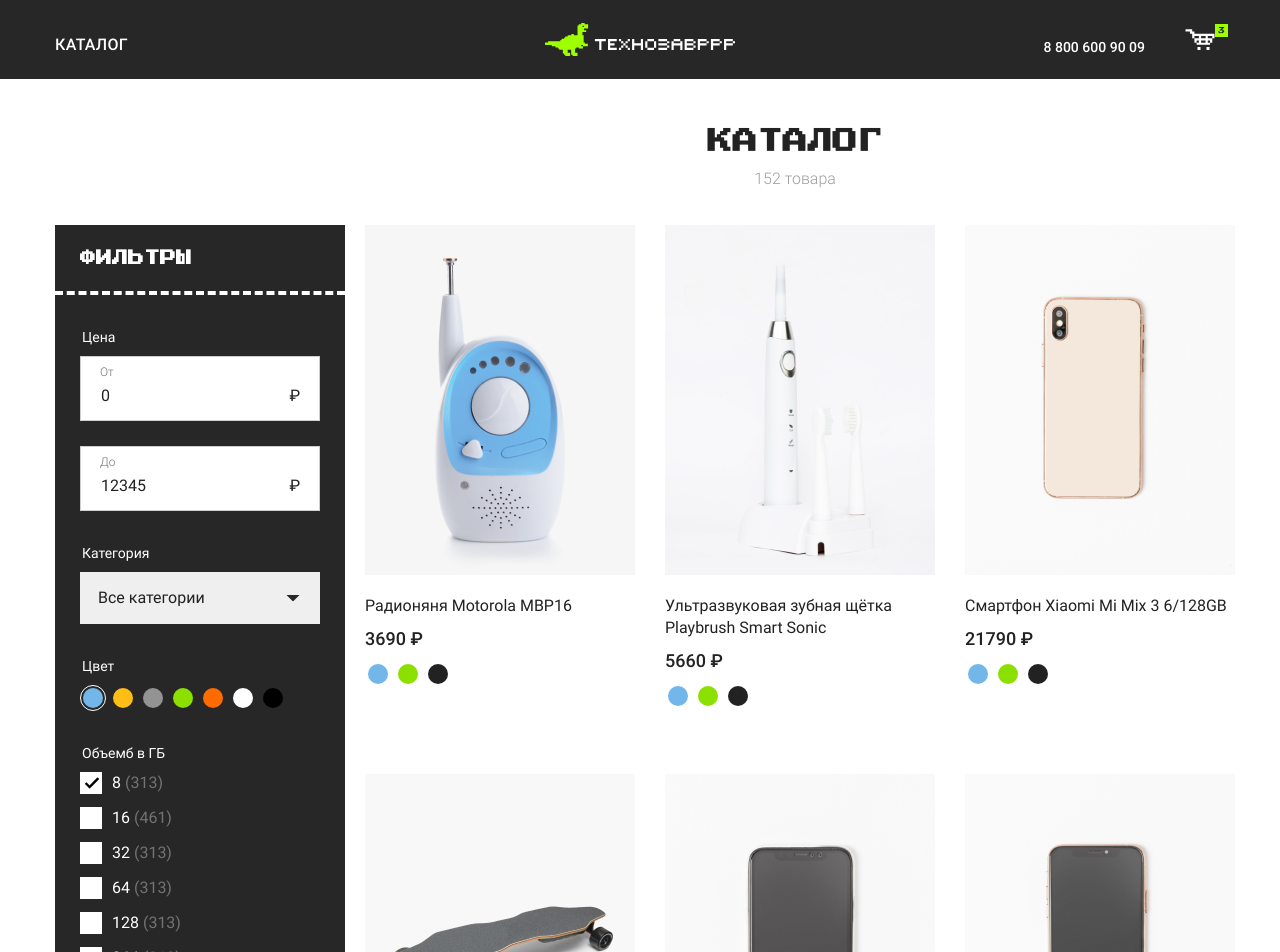
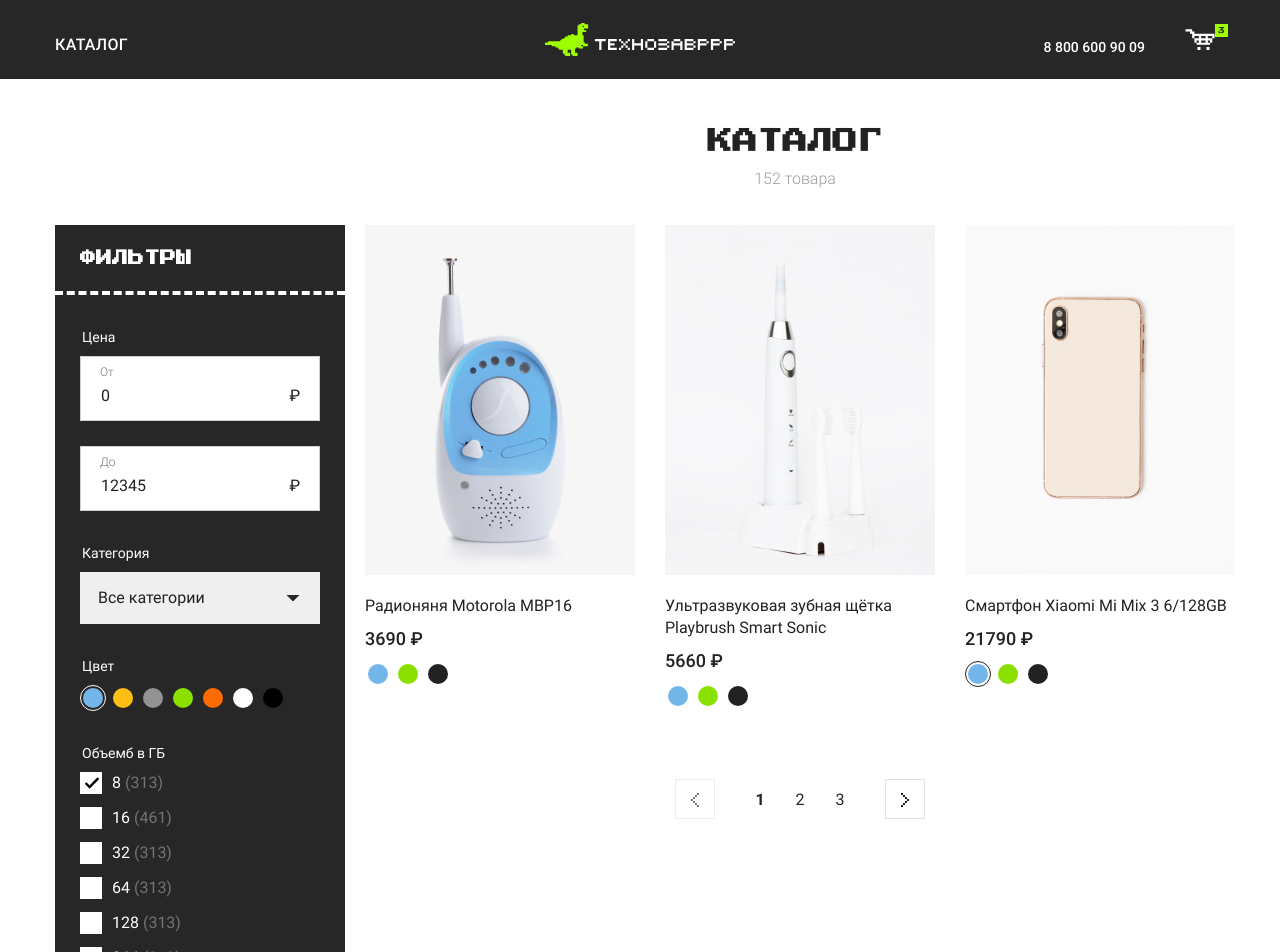
Before and after one commit to ondrinevg/sb-vue-store, a Vue app: page / in a window 1280 px wide. Shown: the top 952 px of the page. Built offline with nearby package versions, Linux system fonts and the light colour scheme.

Commit message:
add pagination

```diff
--- a/src/App.vue
+++ b/src/App.vue
@@ -1,22 +1,42 @@
 <template>
   <section class="catalog">
     <ProductList :products="products" />
+
+    <BasePagination
+      :modalValue="page"
+      @update:modalValue="page = $event"
+      :count="countProducts"
+      :perPage="productsPerPage"
+    />
   </section>
 </template>
 
 <script>
 import products from "./data/products.js";
 import ProductList from "./components/ProductList.vue";
+import BasePagination from "./components/base/BasePagination.vue";
 
 export default {
   components: {
     ProductList,
+    BasePagination,
   },
   name: "App",
   data() {
     return {
-      products,
+      page: 1,
+      productsPerPage: 3,
     };
+  },
+  computed: {
+    products() {
+      const offset = (this.page - 1) * this.productsPerPage;
+
+      return products.slice(offset, offset + this.productsPerPage);
+    },
+    countProducts() {
+      return products.length;
+    },
   },
 };
 </script>
--- /dev/null
+++ b/src/components/base/BasePagination.vue
@@ -0,0 +1,69 @@
+<template>
+  <ul class="catalog__pagination pagination">
+    <li class="pagination__item">
+      <a
+        class="pagination__link pagination__link--arrow"
+        :class="{ 'pagination__link--disabled': modalValue === 1 }"
+        @click.prevent="prevPage"
+        aria-label="Предыдущая страница"
+      >
+        <svg width="8" height="14" fill="currentColor">
+          <use xlink:href="#icon-arrow-left"></use>
+        </svg>
+      </a>
+    </li>
+    <li class="pagination__item" v-for="pageNumber in pages" :key="pageNumber">
+      <a
+        href="#"
+        class="pagination__link"
+        :class="{ 'pagination__link--current': pageNumber === modalValue }"
+        @click.prevent="paginate(pageNumber)"
+      >
+        {{ pageNumber }}
+      </a>
+    </li>
+    <li class="pagination__item">
+      <a
+        class="pagination__link pagination__link--arrow"
+        href="#"
+        @click.prevent="nextPage"
+        :class="{ 'pagination__link--disabled': modalValue === pages }"
+        aria-label="Следующая страница"
+      >
+        <svg width="8" height="14" fill="currentColor">
+          <use xlink:href="#icon-arrow-right"></use>
+        </svg>
+      </a>
+    </li>
+  </ul>
+</template>
+
+<script>
+export default {
+  name: "BasePagination",
+  props: {
+    modalValue: Number,
+    count: Number,
+    perPage: Number,
+  },
+  emits: ["update:modalValue"],
+  computed: {
+    pages() {
+      return Math.ceil(this.count / this.perPage);
+    },
+  },
+  methods: {
+    paginate(page) {
+      this.$emit("update:modalValue", page);
+    },
+    prevPage() {
+      if (this.modalValue > 1)
+        this.$emit("update:modalValue", this.modalValue - 1);
+    },
+    nextPage() {
+      if (this.modalValue < this.pages)
+        this.$emit("update:modalValue", this.modalValue + 1);
+    },
+  },
+};
+</script>
```
